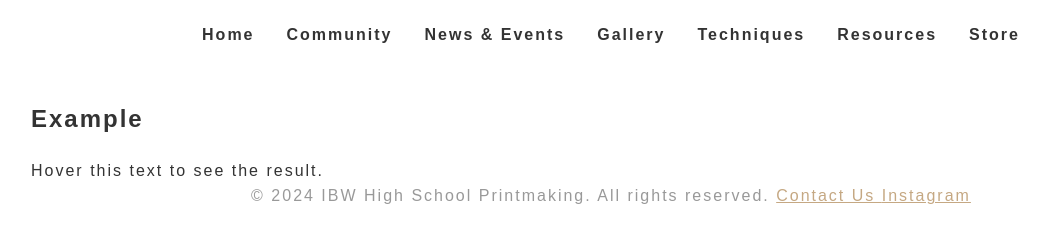
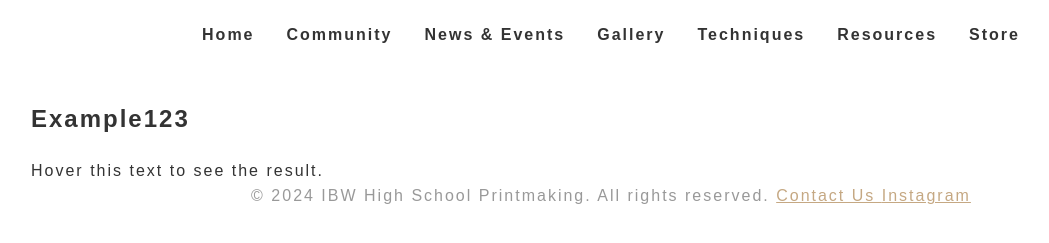
Before and after one commit to IBWPrintmaking/IBWPrintmaking.github.io, a Jekyll site: the page built from test.html, in a window 1280 px wide. Shown: the part 140-383 px from the top of the page, without its empty margins (29-1078 px from the left). Built offline with Jekyll 4.4.1, drawn with Linux system fonts in a browser that asks for light colours.

Commit message:
Update test.html

```diff
--- a/test.html
+++ b/test.html
@@ -5,9 +5,9 @@ title: test
 
 <head>
     <link rel="slyle" href="styles.css">
-    <title> test title</title>
+    <!--<title> test title</title>-->
 </head>
 <body>
-  <h2>Example</h2>
+  <h2>Example123</h2>
     <div title="This is a mouseover text!">Hover this text to see the result.</div>
 </body>
```
